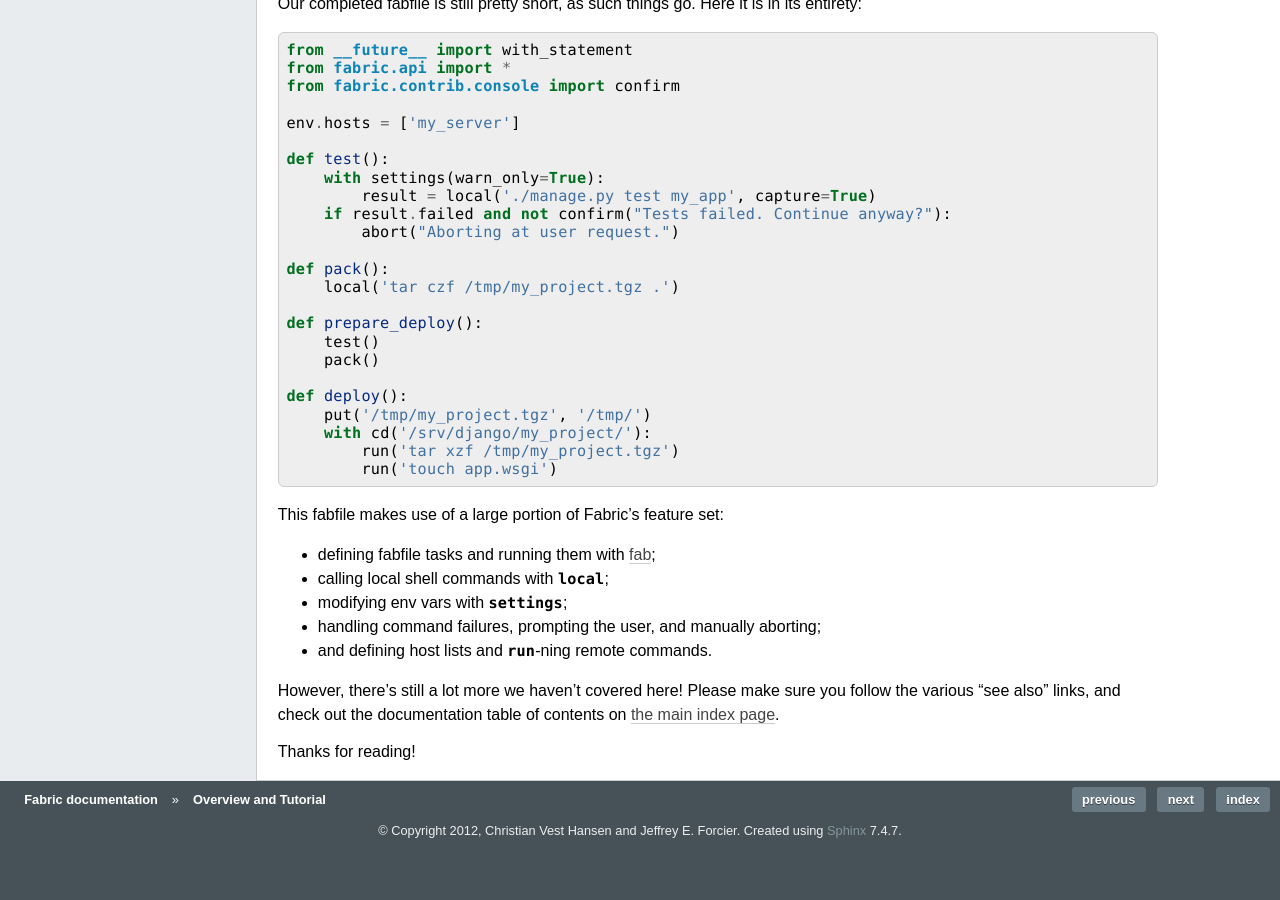
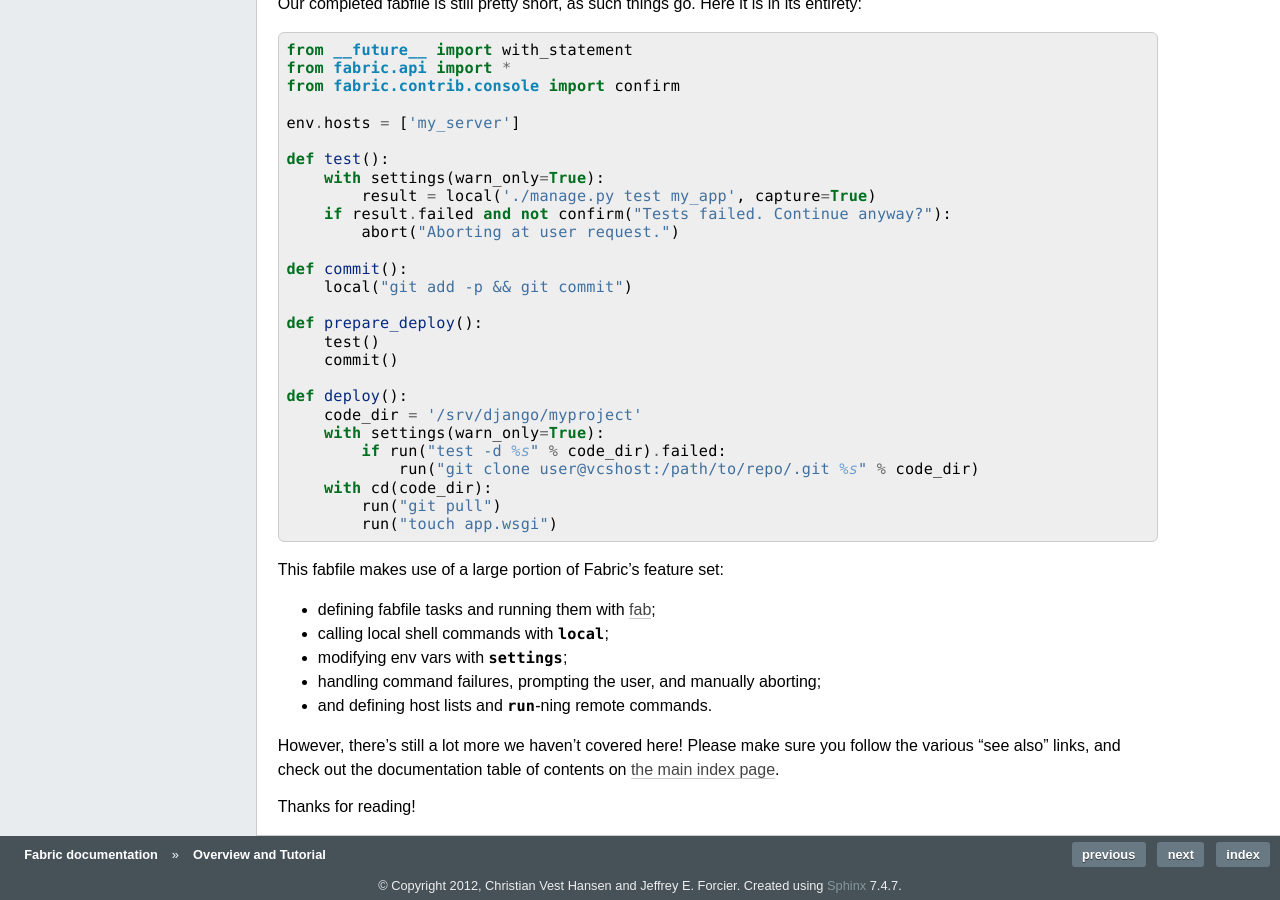
Before and after one commit to fabric/fabric, a Sphinx documentation site: the page built from docs/tutorial.rst, in a window 1280 px wide and 900 px high, scrolled down 7742 px. Built offline with Sphinx 7.4.7, drawn with Linux system fonts in a browser that asks for light colours; the version number could not be read and is left out; before the commit the page ends 8608 px from its top, so only the background shows below that.

Commit message:
Correct completed fabfile.

```diff
--- a/docs/tutorial.rst
+++ b/docs/tutorial.rst
@@ -415,18 +415,21 @@ its entirety::
         if result.failed and not confirm("Tests failed. Continue anyway?"):
             abort("Aborting at user request.")
 
-    def pack():
-        local('tar czf /tmp/my_project.tgz .')
+    def commit():
+        local("git add -p && git commit")
 
     def prepare_deploy():
         test()
-        pack()
+        commit()
 
     def deploy():
-        put('/tmp/my_project.tgz', '/tmp/')
-        with cd('/srv/django/my_project/'):
-            run('tar xzf /tmp/my_project.tgz')
-            run('touch app.wsgi')
+        code_dir = '/srv/django/myproject'
+        with settings(warn_only=True):
+            if run("test -d %s" % code_dir).failed:
+                run("git clone user@vcshost:/path/to/repo/.git %s" % code_dir)
+        with cd(code_dir):
+            run("git pull")
+            run("touch app.wsgi")
 
 This fabfile makes use of a large portion of Fabric's feature set:
 
```
